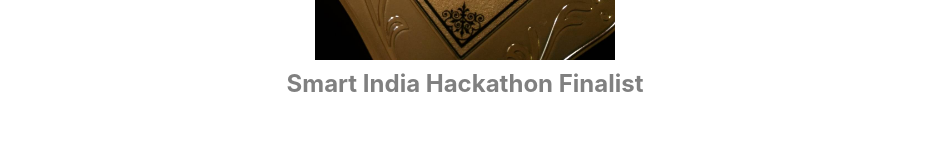
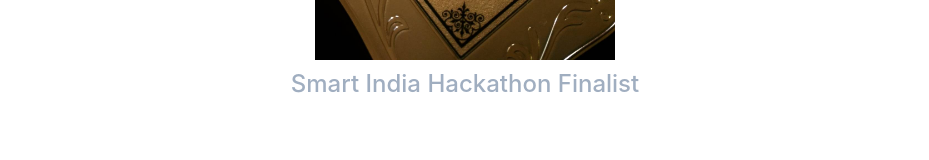
Before and after one commit to AbbyB97/abhijit-b, a Next.js app: page / in a window 1280 px wide. Shown: the part 3729-3889 px from the top of the page, without its empty margins (175-1104 px from the left). Built offline with nearby package versions, Linux system fonts and the light colour scheme.

Commit message:
added text changes for carousel

```diff
--- a/src/components/achievements-carousel/index.tsx
+++ b/src/components/achievements-carousel/index.tsx
@@ -62,11 +62,6 @@
       text: "The project board is an exclusive resource for contract work. It's perfect for freelancers, agencies, and moonlighters.",
       image: '/images/achievements/4.jpeg'
     },
-    // {
-    //   title: 'Codejams',
-    //   text: "The project board is an exclusive resource for contract work. It's perfect for freelancers, agencies, and moonlighters.",
-    //   image: '/images/achievements/5.jpg'
-    // },
     {
       title: 'TechNgage Hackathon',
       text: "The project board is an exclusive resource for contract work. It's perfect for freelancers, agencies, and moonlighters.",
@@ -137,7 +132,8 @@
               mt="10px"
                 textAlign="center"
                 fontSize={{ base: '21px', lg: '24px' }}
-                color="GrayText"
+                color="gray.400"
+                fontWeight={500}
               >
                 {card.title}
               </Heading>
```
